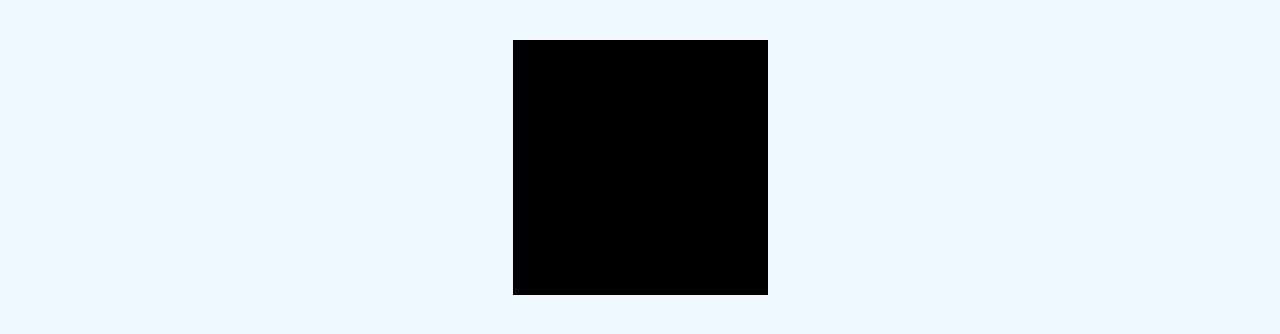
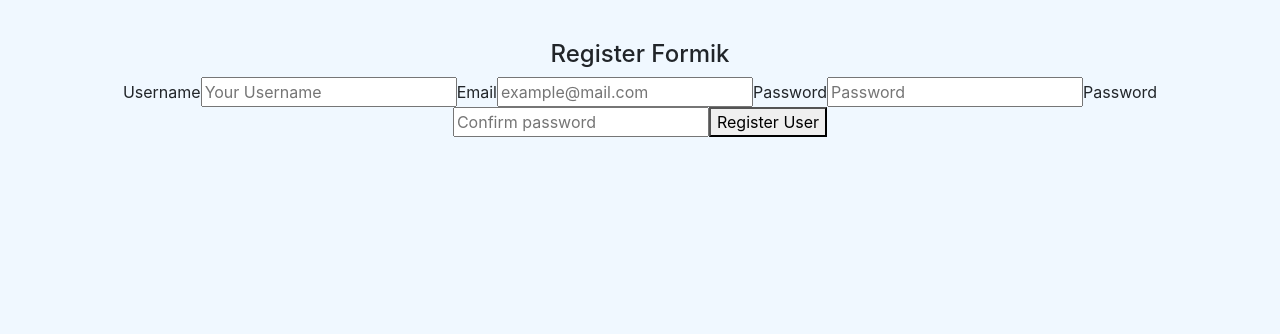
Before and after one commit to Ignacio0104/TrabajoFinalReact, a React (Create React App) app: page / in a window 1280 px wide. Shown: the top 334 px of the page. Built offline with nearby package versions, Linux system fonts and the light colour scheme.

Commit message:
Yup y Formik

```diff
--- a/package.json
+++ b/package.json
@@ -9,11 +9,13 @@
     "axios": "^1.1.3",
     "bootstrap": "^5.2.2",
     "bootstrap-icons": "^1.9.1",
+    "formik": "^2.2.9",
     "react": "^18.2.0",
     "react-dom": "^18.2.0",
     "react-scripts": "5.0.1",
     "sass": "^1.55.0",
-    "web-vitals": "^2.1.4"
+    "web-vitals": "^2.1.4",
+    "yup": "^0.32.11"
   },
   "scripts": {
     "start": "react-scripts start",
--- a/src/App.js
+++ b/src/App.js
@@ -5,6 +5,8 @@
 import Father from './components/container/father';
 import OptionalRender from './components/pure/optionalRender';
 import Ejercicio from './Ejercicio10,11y12/Ejercicio';
+import RegisterFormik from './components/pure/forms/registerFormik';
+import LoginFormix from './components/pure/forms/loginFormix';
 
 function App() {
   return (
@@ -32,9 +34,9 @@
     {/*<TaskListComponent></TaskListComponent>*/}
     {/* Gestión de eventos */}
     {/*<Father></Father>*/}
-    {/* <TaskListComponent></TaskListComponent> */}
+    <RegisterFormik></RegisterFormik>
+    {/* <LoginFormix></LoginFormix>  */}
     {/*<OptionalRender></OptionalRender>*/}
-    <Ejercicio></Ejercicio>
   </div>
 
   );
--- /dev/null
+++ b/src/components/pure/forms/loginFormix.jsx
@@ -0,0 +1,67 @@
+import React from 'react'
+import {Formik,Field,Form} from "formik";
+import * as Yup from "yup";
+
+const loginSchema = Yup.object().shape( //Estructura del objeto, parecido a los proptypes
+    {
+        email: Yup.string().email("Invalid email format")
+                            .required("Email is required"),
+        password: Yup.string().required("Password is required")
+    }
+);
+
+export default function LoginFormix() {
+    const initialCrendetials ={
+        email:"",
+        password:""
+    }
+  return (
+    <div>
+        <h4>Login Form</h4>
+            <Formik initialValues={initialCrendetials}
+            validationSchema= {loginSchema}
+            onSubmit={async (values)=>{
+                await new Promise((r)=>setTimeout(r,1000));
+                alert(JSON.stringify(values,null,2))
+                localStorage.setItem("credentials",values)}}
+            >
+            {props=>{
+                const {
+                    values,
+                    touched,
+                    errors,
+                    isSubmitting,
+                    handleChange,
+                    handleBlur,
+                }=props
+
+                return (
+                    <Form>
+                        <label htmlFor="email"> Email </label>
+                        <Field id="email" name="email" placeholder="Your email" type="email"/>
+
+                        {errors.email && touched.email && (
+                            <div className='error'>
+                                <p>{errors.email}</p>
+                            </div>
+                        )}
+
+                        <label htmlFor="password"> Password </label>
+                        <Field id="password" name="password" placeholder="Your password" type="password"/>
+
+                        {errors.password && touched.password && (
+                            <div className='error'>
+                                <p>{errors.password}</p>
+                            </div>
+                        )}
+
+                        <button type='submit'>Login</button>
+                        {isSubmitting ? (<p>Login your credentials...</p>) : null}
+                    </Form>
+                )
+            }}
+
+            </Formik>
+    </div>
+  )
+}
--- /dev/null
+++ b/src/components/pure/forms/registerFormik.jsx
@@ -0,0 +1,107 @@
+import React from 'react'
+import {User} from "../../../models/user.class"
+import { ROLES } from '../../../models/roles.enum';
+import {Formik,Form,Field,ErrorMessage} from "formik";
+import * as Yup from "yup";
+
+
+export default function RegisterFormik() {
+    let user = new User();
+
+    const initialValues= {
+        userName:"",
+        email:"",
+        password: "",
+        confirm: "",
+        role: ROLES.USER
+    }
+
+    const registerSchema = Yup.object().shape(
+        {
+            userName : Yup.string().min(6,"Username too short")
+                                    .max(12,"Username too long")
+                                    .required("Username is required"),
+            email: Yup.string().email("Invalid email format")
+                                    .required("Email is required"),
+            role: Yup.string().oneOf([ROLES.USER,ROLES.ADMIN],"You must select a role user").required("Role is required"),
+            password: Yup.string().required("Password is required")
+                                    .min(8,"Username too short"),
+            confirm: Yup.string().when("password",{
+                is: value =>(value && value.length>0 ? true : false), //Aca validamos que el campo este completo
+                then: Yup.string().oneOf([Yup.ref("password")], "Password must match!") //Este texto es el mensaje de error
+                //Aca verificamos que el texto ingresado esté en la lista que le pasamos (en este caso, solo un campo)
+            })
+            .required("You must confirm the password")
+        }
+    )
+
+    const submit = (values) =>{
+        alert("Register user");
+    }
+  return (
+    <div>
+      <h4>Register Formik</h4>
+      <Formik initialValues = {initialValues}
+      validationSchema={registerSchema}
+      onSubmit= {async (values)=>{
+        await new Promise((r)=> setTimeout(r,1000));
+        alert(JSON.stringify(values,null,2));
+        //localStorage.setItem("credentials",values)
+      }}>
+      {({value,
+      touched,
+      errors,
+      isSubmitting,
+      handleChange,
+      handleBlur})=>(
+        <Form>
+            <label htmlFor='userName'>Username</label>
+            <Field id="userName" type="userName" name="userName" placeholder="Your Username"/>
+
+            {
+                errors.userName && touched.userName &&
+                (
+                    <ErrorMessage name="userName" component ="div"></ErrorMessage>
+                )
+            }
+
+            <label htmlFor='email'>Email</label>
+            <Field id="email" type="email" name="email" placeholder="example@mail.com"/>
+            {
+                errors.email && touched.email &&(
+                    <ErrorMessage name="email" component ="div"></ErrorMessage>
+                )
+            }
+            <label htmlFor='password'>Password</label>
+            <Field
+            id="password"
+            name="password"
+            placeholder="Password"
+            type="password"/>
+
+            {
+                errors.password && touched.password &&(
+                    <ErrorMessage name="password" component ="div"></ErrorMessage>
+                )
+            }
+            <label htmlFor='confirm'>Password</label>
+            <Field
+            id="confirm"
+            name="confirm"
+            placeholder="Confirm password"
+            type="password"/>
+                {
+                errors.confirm && touched.confirm &&(
+                    <ErrorMessage name="password" component ="div"></ErrorMessage>
+                )
+            }
+            <button type='submit'>Register User</button>
+            {
+                isSubmitting ? (<p>Sending your credentials...</p>):null
+            }
+        </Form>
+      )}
+      </Formik>
+    </div>
+  )
+}
--- a/src/components/pure/forms/taskForm.jsx
+++ b/src/components/pure/forms/taskForm.jsx
@@ -3,7 +3,7 @@
 import { LEVELS } from '../../../models/leves.enum';
 import { Task } from '../../../models/task.class';
 
-const Taskform = ({add}) => {
+const Taskform = ({add, length}) => {
 
     const nameRef = useRef('');
     const descriptionRef = useRef('');
@@ -20,31 +20,50 @@
         add(newTask);
     }
 
+    const normalStyle={
+        color: "blue",
+        fontWeight: "bold"
+    }
+
+    const urgentStyle={
+        color: "yellow",
+        fontWeight: "bold",
+        backgroundColor: "black",
+    }
+
+    const blockingStyle={
+        color: "tomato",
+        fontWeight: "bold",
+        backgroundColor: "grey"
+    }
+
     return (
       <form onSubmit={addTask} className='d-flex justify-content-center align-items-center mb-4'>
           <div className='form-outline flex-fill'>
               <input ref={nameRef} id='inputName' type='text' className='form-control form-control-lg' required autoFocus placeholder='Task Name'/>
               <input ref={descriptionRef} id='inputDescription' type='text' className='form-control form-control-lg' required placeholder='Task description'/>
-              <label htmlFor='selectLevel' className='sr-only'>Priority</label>
-              <select ref={levelRef} defaultValue={LEVELS.NORMAL} id='selectLevel'>
-                  <option value={LEVELS.NORMAL}>
+              <select className='form-control form-control-lg' ref={levelRef} defaultValue={LEVELS.NORMAL} id='selectLevel'>
+                  <option style={normalStyle} value={LEVELS.NORMAL}>
                       Normal
                   </option>
-                  <option value={LEVELS.URGENT}>
+                  <option style={urgentStyle} value={LEVELS.URGENT}>
                       Urgent
                   </option>
-                  <option value={LEVELS.BLOCKING}>
+                  <option style={blockingStyle} value={LEVELS.BLOCKING}>
                       Blocking
                   </option>
               </select>
+              <button type='submit' className='btn btn-success btn-lg ms-2'>
+          {length>0 ? "Add Task" : "Create your first task"}
+          </button>
           </div>
-          <button type='submit' className='btn btn-success btn-lg ms-2'>Add</button>
       </form>
   );
 }
 
 Taskform.protoTypes = {
-  add: PropTypes.func.isRequired
+  add: PropTypes.func.isRequired.apply,
+  length : PropTypes.number.isRequired
 }
 
 
--- a/src/components/pure/task.jsx
+++ b/src/components/pure/task.jsx
@@ -51,8 +51,19 @@
         }
     }
 
+    const taskCompleted={
+        color: 'gray',
+        fontWeight: "bold",
+        textDecoration: 'line-through',
+    }
+
+    const taskPending={
+        fontWeight: "bold",
+        color: "tomato",
+    }
+
     return (
-        <tr className='fw-normal'>
+        <tr className='fw-normal' style={task.completed ? taskCompleted : taskPending} >
             <th>
                 <span className='ms-2'>{task.name}</span>
             </th>
--- /dev/null
+++ b/src/models/roles.enum.js
@@ -0,0 +1,4 @@
+export const ROLES = {
+    USER: "user",
+    ADMIN: "admin",
+}
--- /dev/null
+++ b/src/models/user.class.js
@@ -0,0 +1,15 @@
+import { ROLES } from "./roles.enum";
+
+export class User {
+    userName="";
+    email="";
+    password="";
+    role = ROLES.USER;
+
+    constructor(username,email,password,role){
+        this.userName = username;
+        this.email=email;
+        this.password=password;
+        this.role=role;
+    }
+}
```
Also changed, not shown: src/components/container/task_list.jsx (+45 -25 lines), src/styles/taks.scss (line endings or trailing spaces), 1 other file (tests, documents, lock files or other folders).
